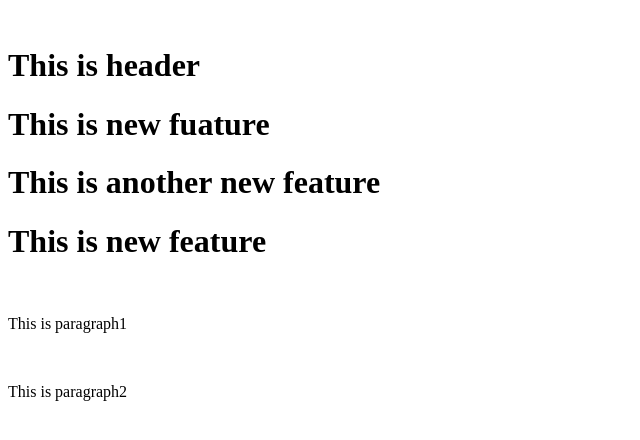
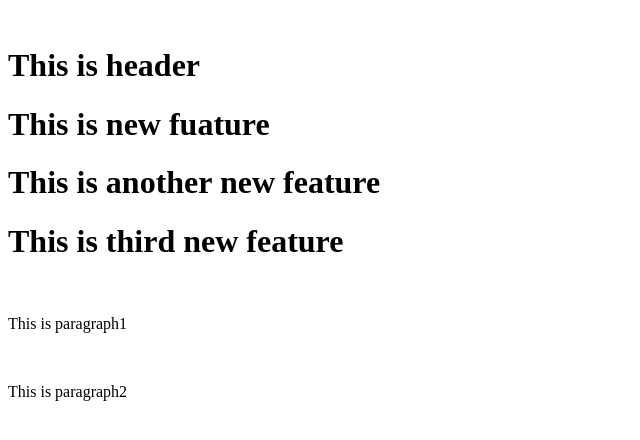
Before and after one commit to Apiwit22/sample_git2, a plain HTML site: page index.html in a window 1280 px wide. Shown: the whole page, without its empty margins (0-640 px from the left). Drawn offline with Linux system fonts and the light colour scheme.

Commit message:
new third-feature

```diff
--- a/index.html
+++ b/index.html
@@ -5,7 +5,7 @@
 <h1>This is header</h1>
 <h1>This is new fuature</h>
 <h1>This is another new feature</h1>
-<h1>This is new feature</h1>
+<h1>This is third new feature</h1>
 <p>This is paragraph1</p>
 <p>This is paragraph2</p>
 </body>
```
